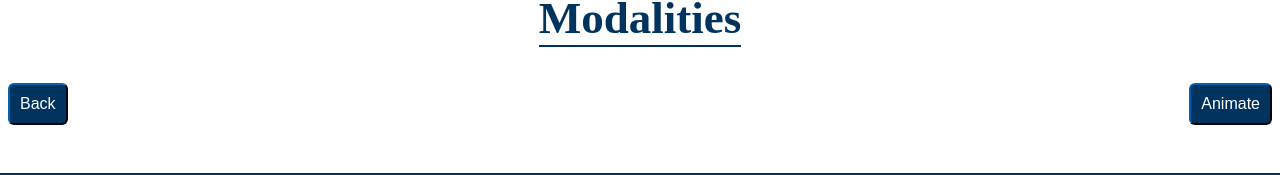
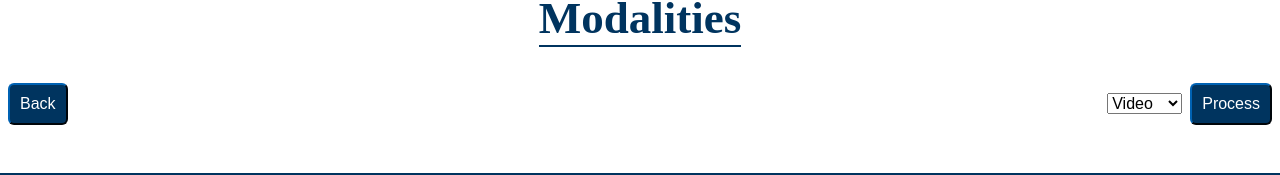
Before and after one commit to pavankumarkonchada/react_spinal, a React (Create React App) app: page /treatment/Subtreatments in a window 1280 px wide. Shown: the part 599-774 px from the top of the page. Built offline with nearby package versions, Linux system fonts and the light colour scheme; the HTML template or start-up script is replaced by a standard one.

Commit message:
Add files via upload

```diff
--- a/src/pages/treatments.js
+++ b/src/pages/treatments.js
@@ -1,8 +1,11 @@
+// Menu.js
 import React, { useState, useEffect } from "react";
 import { MenuList1 } from "../helpers/MenuList";
 import MenuItem from "../components/Subtreatments";
 import Health from "../assets/background.jpg";
-import spino from "../assets/spino.jpg";
+import graph1 from "../assets/graph1.png";
+import graph2 from "../assets/graph2.png";
+import graph3 from "../assets/graph3.png";
 import { useHistory } from "react-router-dom";
 import "../styles/Monoplegia.css";
 import "../styles/Menu.css";
@@ -10,12 +13,12 @@ import "../styles/Menu.css";
 function Menu() {
   const history = useHistory();
   const [updatedData, setUpdatedData] = useState([]);
-  const [isModalOpen, setModalOpen] = useState(false); // Define isModalOpen and setModalOpen
+  const [selectedOption, setSelectedOption] = useState('video');
 
   useEffect(() => {
     // Retrieve updated data from the history state
     const data = history.location.state?.updatedData;
-    console.log(data);
+    console.log(data)
     if (data) {
       setUpdatedData(data);
     }
@@ -24,7 +27,7 @@ function Menu() {
   const handleCardClick = (path) => {
     history.push(path);
   };
-
+  const [isModalOpen, setModalOpen] = useState(false);
   const openModal = () => {
     setModalOpen(true);
   };
@@ -33,13 +36,22 @@ function Menu() {
     setModalOpen(false);
   };
 
+  const handleOptionChange = (event) => {
+    setSelectedOption(event.target.value);
+  };
+
+
+
   const handleRedirect = () => {
     history.push("/Home");
   };
 
   return (
+
       <div>
-      <div class="banner" style={{ backgroundImage: `url(${Health})` }}></div>
+      <div class="banner"  style={{ backgroundImage: `url(${Health})` }}>
+
+</div>
       <div className="menu">
         <h1 className="menuTitle">Modalities</h1>
         <div className="menuList">
@@ -52,26 +64,24 @@ function Menu() {
                   image={menuItem.image}
                   title={menuItem.title}
                   text={menuItem.text}
-                  to={`/treatment/${menuItem.to}`}
-                  onClick={() => handleCardClick(`/treatment/${menuItem.to}`)}
+                  to={`/treatment/${menuItem.to}`} // Corrected the template literal
+                  onClick={() => handleCardClick(`/treatment/${menuItem.to}`)} // Corrected the template literal
                 />
               )
             );
           })}
         </div>
       </div>
-      <div
-        style={{
-          marginTop: "20px",
-          marginBottom: "40px",
-          display: "flex",
-          alignItems: "center",
-          justifyContent: "space-between",
-        }}
-      >
+      <div style={{  marginTop: "20px",marginBottom: "40px", display: "flex",alignItems: "center",justifyContent: "space-between" }}>
+
 <button onClick={handleRedirect}>Back</button>
 <div>
-          <button onClick={openModal}>Animate</button>
+      <select value={selectedOption} onChange={handleOptionChange}>
+        <option value="video">Video</option>
+        <option value="graphs">Graphs</option>
+      </select>
+
+      <button onClick={openModal}>Process</button>
 
       {isModalOpen && (
         <div className="modal-overlay">
@@ -79,18 +89,29 @@ function Menu() {
             <span className="close-button" onClick={closeModal}>
               &times;
             </span>
-      <div className="video-and-image-container">
-        <video width="450" height="400" controls autoPlay>
+            {selectedOption === 'video' && (
+              <video width="700" height="500" controls autoPlay>
                 <source src="/Normal.mp4" type="video/mp4" />
                 Your browser does not support the video tag.
               </video>
-        <img src={spino} alt="Your Image" width="250" height="332"  style={{ verticalAlign: 'baseline', paddingLeft:"10px"}} />
+            )}
+            {selectedOption === 'graphs' && (
+              <div>
+                <table>
+                  <tr>
+                <td><img src={graph1} alt="Graph 1" /></td>
+                <td> <img src={graph2} alt="Graph 2" /></td>
+                </tr>
+                <tr><td><img src={graph3} alt="Graph 1" /></td></tr>
+                </table>
               </div>
+            )}
           </div>
         </div>
       )}
+    </div>
 
-        </div>
+
       </div>
     </div>
   );
```
Lines whose indentation alone changed are shown as unchanged.
